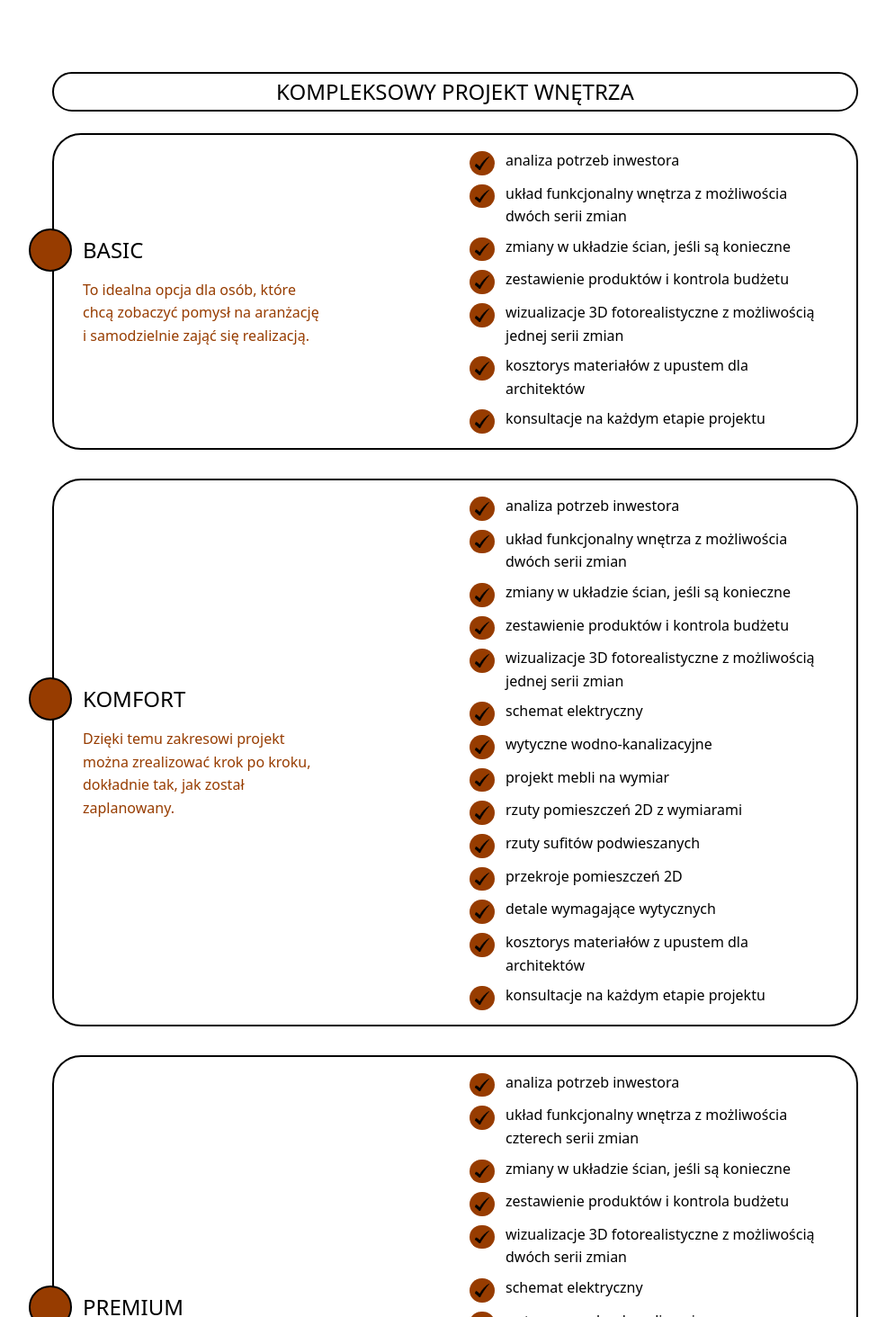
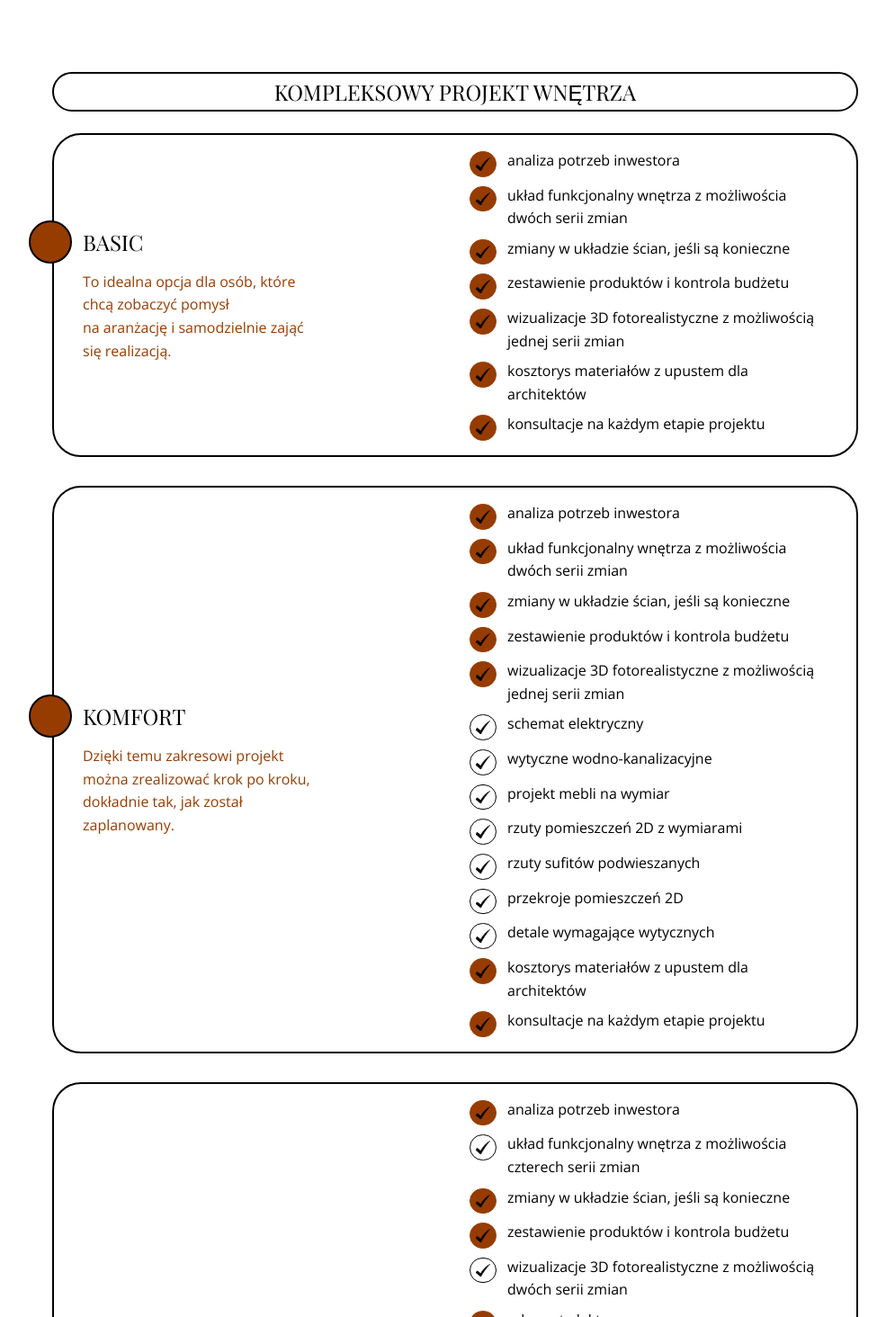
Before and after one commit to patrykc11/kreuje-my, a Next.js app: page /oferta in a window 1280 px wide. Shown: the part 1336-2800 px from the top of the page at 90% size, without its empty margins (134-1119 px from the left). Built offline with nearby package versions, Linux system fonts and the light colour scheme.

Commit message:
feat: update typography styles and enhance semantic HTML by replacing <p> tags with <h1>, <h2>, and <h3> in various components

```diff
--- a/src/app/globals.css
+++ b/src/app/globals.css
@@ -65,19 +65,33 @@
    TYPOGRAPHY
    ============================================ */
 
-:root {
-  --font-sans: var(--font-open-sans);
-  --font-display: var(--font-playfair);
-}
-
 body {
   background: var(--color-neutral-white);
   color: var(--color-text-primary);
-  font-family: var(--font-sans), -apple-system, BlinkMacSystemFont, "Segoe UI", sans-serif;
+  font-family: var(--font-open-sans), -apple-system, BlinkMacSystemFont, "Segoe UI", sans-serif;
   font-weight: 300;
   line-height: 1.6;
   -webkit-font-smoothing: antialiased;
   -moz-osx-font-smoothing: grayscale;
+}
+
+h1,
+h2,
+h3,
+h4,
+h5,
+h6 {
+  font-family: var(--font-playfair), serif;
+  font-weight: 400;
+}
+
+p,
+li,
+blockquote,
+figcaption,
+span {
+  font-family: var(--font-open-sans), -apple-system, BlinkMacSystemFont, "Segoe UI", sans-serif;
+  font-weight: 300;
 }
 
 /* ============================================
@@ -116,7 +130,7 @@ img {
    ============================================ */
 
 .font-display {
-  font-family: var(--font-display), serif;
+  font-family: var(--font-playfair), serif;
   font-weight: 400;
 }
 
--- a/src/app/oferta/page.tsx
+++ b/src/app/oferta/page.tsx
@@ -99,12 +99,36 @@ i dodatkowych kosztów.`
     "konsultacje na każdym etapie projektu",
   ]
 
+  const detailedPackages = [
+    {
+      title: "BASIC",
+      description: `To idealna opcja dla osób, które chcą zobaczyć pomysł
+na aranżację i samodzielnie zająć się realizacją.`,
+      items: basicPackageItems,
+      previousItems: [] as string[],
+    },
+    {
+      title: "KOMFORT",
+      description: `Dzięki temu zakresowi projekt można zrealizować krok po kroku,
+dokładnie tak, jak został zaplanowany.`,
+      items: comfortPackageItems,
+      previousItems: basicPackageItems,
+    },
+    {
+      title: "PREMIUM",
+      description: `To rozwiązanie dla osób, które potrzebują większej elastyczności i doradztwa
+przy jednocześnie większych możliwościach i dużym wyborze.`,
+      items: premiumPackageItems,
+      previousItems: comfortPackageItems,
+    },
+  ]
+
 
   return (
     <div className="h-full w-full">
       <Hero
         backgroundImageUrl="/images/oferta-glowne.jpg"
-        leftElement={<p className="text-black text-6xl relative top-[-82px]">OFERTA</p>}
+        leftElement={<h1 className="text-black text-6xl relative top-[-82px]">OFERTA</h1>}
         rightElement={<div className="bg-amber-800 rounded-4xl w-1/3 text-center  relative top-[-82px] p-3">
           <p className="text-md text-white">
             UMÓW SIĘ NA BEZPŁATNĄ
@@ -117,7 +141,7 @@ i dodatkowych kosztów.`
       <div className="bg-amber-800 relative top-[-82px]" style={{ "borderRadius": "82px" }}>
         <div className="py-12">
           <div className="w-6/7 mx-auto gap-8 relative max-w-4xl">
-            <div className="text-center text-white text-2xl mb-6 w-full border-2 border-white rounded-full p-1">USŁUGI</div>
+            <div className="text-center text-white text-2xl mb-6 w-full border-2 border-white rounded-full p-1"><h2>USŁUGI</h2></div>
             <div className="grid grid-cols-2 mx-auto justify-center items-stretch gap-8">
               {packageOptions.map((option, index) => (
                 <div className="max-w-80 mx-auto h-full flex" key={index}>
@@ -136,88 +160,40 @@ i dodatkowych kosztów.`
       {/* Projekty section */}
       <div className="">
         <div className="w-6/7 mx-auto gap-8 relative max-w-4xl">
-          <div className="text-center text-black text-2xl mb-6 w-full border-2 border-black rounded-full p-1">KOMPLEKSOWY PROJEKT WNĘTRZA</div>
+          <div className="text-center text-black text-2xl mb-6 w-full border-2 border-black rounded-full p-1"><h2>KOMPLEKSOWY PROJEKT WNĘTRZA</h2></div>
           <div className="flex flex-col mx-auto justify-center items-stretch gap-8">
 
-            <div className="border-2 border-black rounded-4xl p-4 px-8 grid grid-cols-2 gap-8">
+            {detailedPackages.map((pkg, pkgIndex) => (
+              <div key={pkg.title} className="border-2 border-black rounded-4xl p-4 px-8 grid grid-cols-2 gap-8">
                 <div className="flex flex-col justify-center gap-4 w-2/3 min-w-48 max-w-2xs">
                   <div className="relative">
-                  <h3 className="text-2xl">BASIC</h3>
-                  <div className={`absolute left-0 top-1/2 -translate-y-1/2 -translate-x-15 rounded-full bg-amber-800 border-2 border-black w-12 h-12`} />
+                    <h3 className="text-2xl">{pkg.title}</h3>
+                    <div className="absolute left-0 top-1/2 -translate-y-1/2 -translate-x-15 rounded-full bg-amber-800 border-2 border-black w-12 h-12" />
                   </div>
-                <p className="text-amber-800">To idealna opcja dla osób,
-                  które chcą zobaczyć pomysł
-                  na aranżację i samodzielnie
-                  zająć się realizacją.</p>
+                  <p className="text-amber-800 whitespace-pre-line">{pkg.description}</p>
                 </div>
                 <div className="w-full min-w-48 max-w-md">
                   <ul className="list-none flex flex-col gap-2">
-                  {basicPackageItems.map((item, index) => (
+                    {pkg.items.map((item, index) => {
+                      const isNewItem = pkgIndex === 0 ? false : !pkg.previousItems.includes(item);
+                      return (
                         <li key={index} className="flex items-start gap-3">
-                      <div className="bg-amber-800 rounded-full p-1.5 shrink-0 mt-0.5">
+                          <div
+                            className={`rounded-full p-1.5 shrink-0 mt-0.5 border ${isNewItem ? "bg-white border-black" : "bg-amber-800 border-amber-800"}`}
+                          >
                             <Image src="/icons/wybor_czarny.png" alt="" width={16} height={16} />
                           </div>
                           <span>{item}</span>
                         </li>
-                  ))}
+                      )
+                    })}
                   </ul>
                 </div >
               </div>
-
-            <div className="border-2 border-black rounded-4xl p-4 px-8 grid grid-cols-2 gap-8">
-              <div className="flex flex-col justify-center gap-4 w-2/3 min-w-48 max-w-2xs">
-                <div className="relative">
-                  <h3 className="text-2xl">KOMFORT</h3>
-                  <div className={`absolute left-0 top-1/2 -translate-y-1/2 -translate-x-15 rounded-full bg-amber-800 border-2 border-black w-12 h-12`} />
-                </div>
-                <p className="text-amber-800">Dzięki temu zakresowi
-                  projekt można zrealizować
-                  krok po kroku, dokładnie
-                  tak, jak został zaplanowany.</p>
-              </div>
-              <div className="w-full min-w-48 max-w-md">
-                <ul className="list-none flex flex-col gap-2">
-                  {comfortPackageItems.map((item, index) => (
-                    <li key={index} className="flex items-start gap-3">
-                      <div className="bg-amber-800 rounded-full p-1.5 shrink-0 mt-0.5">
-                        <Image src="/icons/wybor_czarny.png" alt="" width={16} height={16} />
-                      </div>
-                      <span>{item}</span>
-                    </li>
             ))}
-                </ul>
-              </div >
-            </div>
-
-            <div className="border-2 border-black rounded-4xl p-4 px-8 grid grid-cols-2 gap-8">
-              <div className="flex flex-col justify-center gap-4 w-2/3 min-w-48 max-w-2xs">
-                <div className="relative">
-                  <h3 className="text-2xl">PREMIUM</h3>
-                  <div className={`absolute left-0 top-1/2 -translate-y-1/2 -translate-x-15 rounded-full bg-amber-800 border-2 border-black w-12 h-12`} />
-                </div>
-                <p className="text-amber-800">To rozwiązanie dla osób,
-                  które potrzebują większej
-                  elastyczności i doradztwa
-                  przy jednocześnie
-                  większych możliwościach i
-                  dużym wyborze.</p>
-              </div>
-              <div className="w-full min-w-48 max-w-md">
-                <ul className="list-none flex flex-col gap-2">
-                  {premiumPackageItems.map((item, index) => (
-                    <li key={index} className="flex items-start gap-3">
-                      <div className="bg-amber-800 rounded-full p-1.5 shrink-0 mt-0.5">
-                        <Image src="/icons/wybor_czarny.png" alt="" width={16} height={16} />
-                      </div>
-                      <span>{item}</span>
-                    </li>
-                  ))}
-                </ul>
-              </div >
-            </div>
 
             <div className="text-center text-black text-2xl w-full border-2 border-black rounded-full p-1 bg-white relative my-12 mb-20">
-              <p>WYCEŃ SWÓJ PROJEKT</p>
+              <h2>WYCEŃ SWÓJ PROJEKT</h2>
               <div className="absolute left-1/2 top-1/2 -translate-y-1/2 -translate-x-1/2 rounded-full bg-amber-800 border-4 border-black w-24 h-24 -z-10" />
             </div>
 
--- a/src/app/page.tsx
+++ b/src/app/page.tsx
@@ -87,10 +87,10 @@ export default function Home() {
         leftElement={<Image src="/images/nazwa.png" alt="Logo" width={400} height={400} />}
         rightElement={
           <div className="bg-amber-800 rounded-4xl p-2 w-1/3 text-center">
-            <p className="text-md text-white">
+            <h5 className="text-md text-white">
               Nie żyj po prostu w swoim wnętrzu - rozwijaj
               się w nim dzięki wyjątkowemu projektowi.
-            </p>
+            </h5>
           </div>
         }
       />
@@ -98,7 +98,7 @@ export default function Home() {
       <div className="bg-amber-800" style={{ "borderTopRightRadius": "82px", "borderTopLeftRadius": "82px" }}>
         <div className="flex items-start justify-evenly w-6/7 mx-auto py-12">
           <div className="py-2 pb-8 rounded-4xl text-white border-2 border-white w-1/3 max-w-80 overflow-visible flex flex-col items-center justify-center">
-            <p className="text-md text-center mb-4">OFERTA</p>
+            <h2 className="text-md text-center mb-4">OFERTA</h2>
             <ul className="list-none text-sm w-[130%] max-w-96 text-center flex flex-col gap-6">
               {offerItems.map((item, index) => (
                 <li key={index} className="bg-white text-black p-4 rounded-4xl">
@@ -109,7 +109,7 @@ export default function Home() {
           </div>
           <div className="w-1/3 flex gap-4 items-center justify-center flex-col">
             <div className="px-4 py-2 rounded-4xl text-white border-1 border-white text-center">
-              <p className="text-md">KOMPLEKSOWY PROJEKT WNĘTRZA</p>
+              <h2 className="text-md">KOMPLEKSOWY PROJEKT WNĘTRZA</h2>
             </div>
             {packageOptions.map((option, index) => (
               <PackageOptionCard
@@ -132,7 +132,7 @@ export default function Home() {
                 <div className="border-2 border-amber-800 bg-white z-10 rounded-b-full w-22 h-11 absolute left-1/2 top-0 -translate-x-1/2" />
                 {index === 1 && (
                   <div className="absolute left-1/2 -top-3 -translate-y-1/2 -translate-x-1/2 z-20 flex items-center justify-center w-22 h-22">
-                    <span className="text-white text-s">O MNIE</span>
+                    <h2 className="text-white text-s">O MNIE</h2>
                   </div>
                 )}
                 <p>{card.text}</p>
@@ -188,7 +188,7 @@ export default function Home() {
               </div>
               <div className="w-full max-w-2xl mx-auto mt-12 flex justify-center">
                 <div className="border-2 border-white text-white rounded-4xl px-8 py-4">
-                  <h2 className="text-lg uppercase text-center">UMÓW SIĘ NA BEZPŁATNĄ KONSULTACJE</h2>
+                  <span className="text-lg uppercase text-center">UMÓW SIĘ NA BEZPŁATNĄ KONSULTACJE</span>
                 </div>
               </div>
             </div>
--- a/src/app/projekty/page.tsx
+++ b/src/app/projekty/page.tsx
@@ -10,7 +10,7 @@ export default async function Projekty() {
     <div className="h-full w-full">
       <Hero
         backgroundImageUrl="/images/projekty-glowne.jpg"
-        leftElement={<p className="text-white text-6xl relative top-[-82px]">PROJEKTY</p>}
+        leftElement={<h1 className="text-white text-6xl relative top-[-82px]">PROJEKTY</h1>}
         rightElement={<></>}
         gradientOverlay="transparent"
         darkTheme={true}
--- a/src/components/Contact.tsx
+++ b/src/components/Contact.tsx
@@ -24,7 +24,7 @@ const defaultContactItems: ContactItem[] = [
   },
   {
     icon: "/icons/insta_bialy.png",
-    text: "@Kreuje.MY",
+    text: "@kreuje.my",
     alt: "Instagram"
   }
 ];
--- a/src/components/Navbar.tsx
+++ b/src/components/Navbar.tsx
@@ -13,7 +13,7 @@ const Navbar = ({ darkTheme = false }: NavbarProps) => {
   const instaIcon = '/icons/insta_bialy.png';
 
   return (
-    <div className="flex justify-between items-center z-10 w-5/6 my-6 mx-auto">
+    <div className="flex justify-between items-center z-10 w-5/6 my-6 mx-auto font-display text-lg tracking-wide">
       {/* Navbar links */}
       <div className={`flex items-center gap-8 ${linkTextColor}`}>
         <Link href="/">HOME</Link>
```
Also changed, not shown: src/app/kontakt/page.tsx (+5 -5 lines), src/app/o-mnie/page.tsx (+4 -4 lines). Lines whose indentation alone changed are shown as unchanged.
